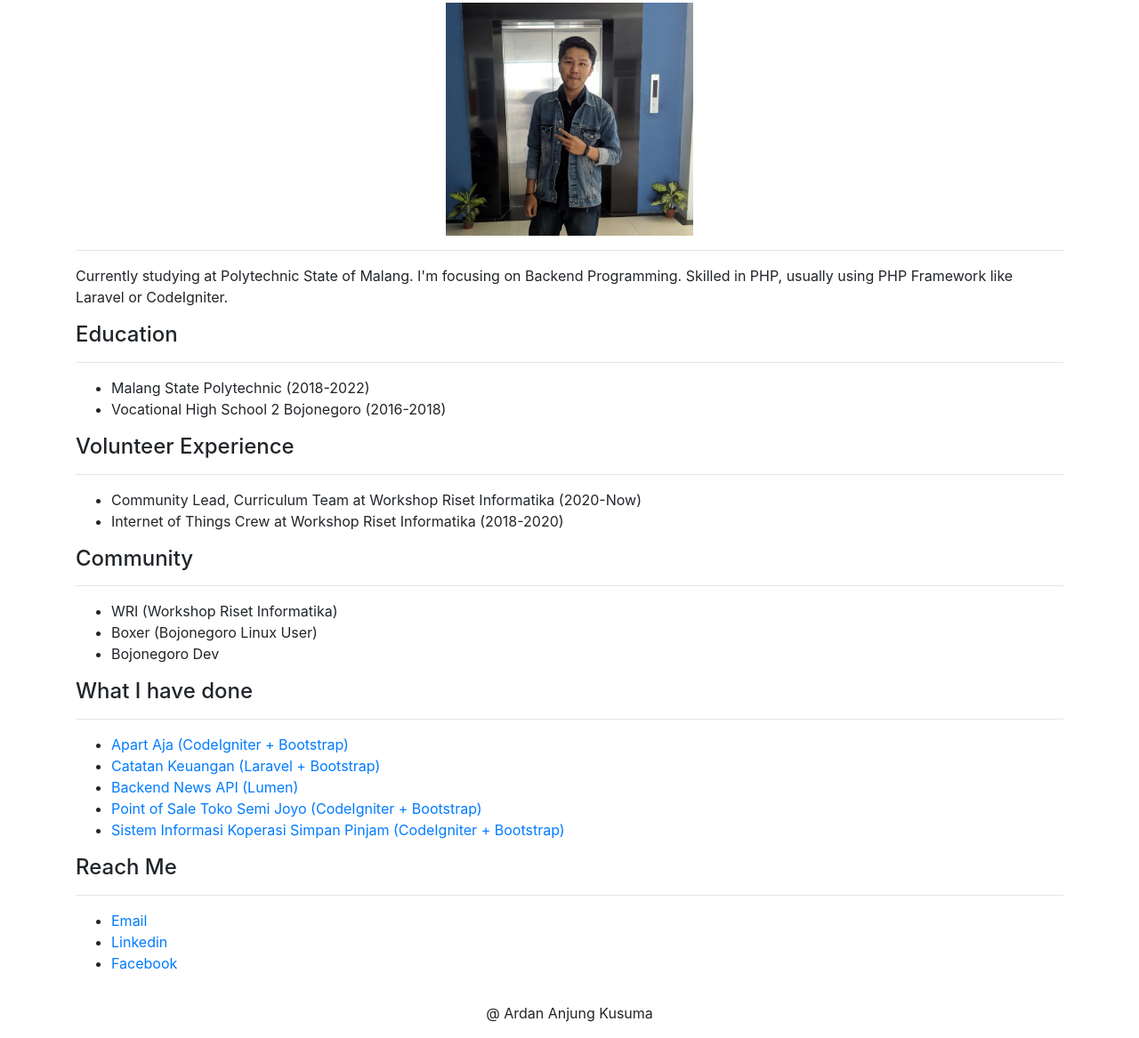
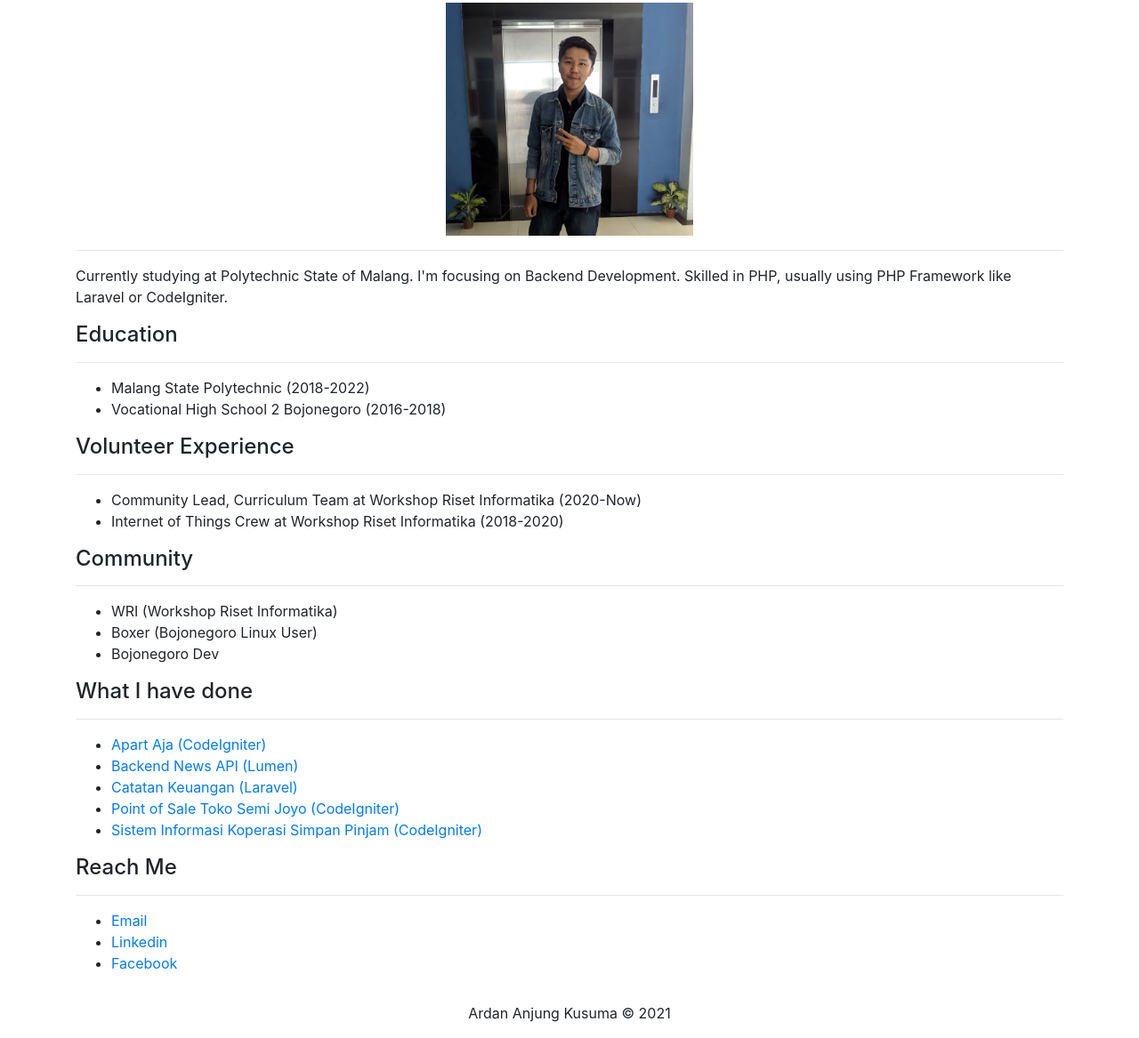
Before and after one commit to ardananjungkusuma/ardananjungkusuma.github.io, a plain HTML site: page index.html in a window 1280 px wide. Shown: the part 340-1507 px from the top of the page at 89% size. Drawn offline with nearby package versions, Linux system fonts and the light colour scheme.

Commit message:
Update index.html

```diff
--- a/index.html
+++ b/index.html
@@ -1,7 +1,7 @@
 <!DOCTYPE html>
 <html lang="en">
   <head>
-    <title>Ardan A.K | Website</title>
+    <title>Ardan A.K | Profile</title>
     <meta charset="UTF-8" />
     <meta name="viewport" content="width=device-width, initial-scale=1" />
     <meta
@@ -38,7 +38,7 @@
           <hr />
           <p>
             Currently studying at Polytechnic State of Malang. I'm focusing on
-            Backend Programming. Skilled in PHP, usually using PHP Framework
+            Backend Development. Skilled in PHP, usually using PHP Framework
             like Laravel or CodeIgniter.
           </p>
           <h4>Education</h4>
@@ -70,12 +70,7 @@
           <ul>
             <li>
               <a href="https://github.com/ardananjungkusuma/apart-aja">
-                Apart Aja (CodeIgniter + Bootstrap)
-              </a>
-            </li>
-            <li>
-              <a href="https://github.com/ardananjungkusuma/catatan-keuangan">
-                Catatan Keuangan (Laravel + Bootstrap)
+                Apart Aja (CodeIgniter)
               </a>
             </li>
             <li>
@@ -84,13 +79,18 @@
               </a>
             </li>
             <li>
+              <a href="https://github.com/ardananjungkusuma/catatan-keuangan">
+                Catatan Keuangan (Laravel)
+              </a>
+            </li>
+            <li>
               <a href="https://github.com/ardananjungkusuma/pos-semijoyo">
-                Point of Sale Toko Semi Joyo (CodeIgniter + Bootstrap)
+                Point of Sale Toko Semi Joyo (CodeIgniter)
               </a>
             </li>
             <li>
               <a href="https://github.com/bjn-squad/sikosipi">
-                Sistem Informasi Koperasi Simpan Pinjam (CodeIgniter + Bootstrap)
+                Sistem Informasi Koperasi Simpan Pinjam (CodeIgniter)
               </a>
             </li>
           </ul>
@@ -118,9 +118,8 @@
     </div>
     <footer class="page-footer font-small blue">
       <div class="footer-copyright text-center py-3">
-        @ Ardan Anjung Kusuma
+        Ardan Anjung Kusuma © 2021
       </div>
-      <!-- Copyright -->
     </footer>
   </body>
 </html>
```
